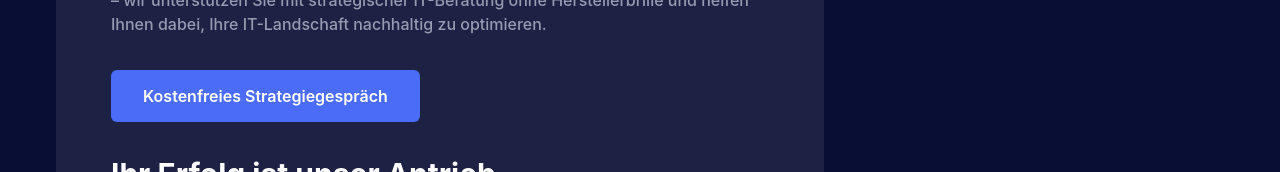
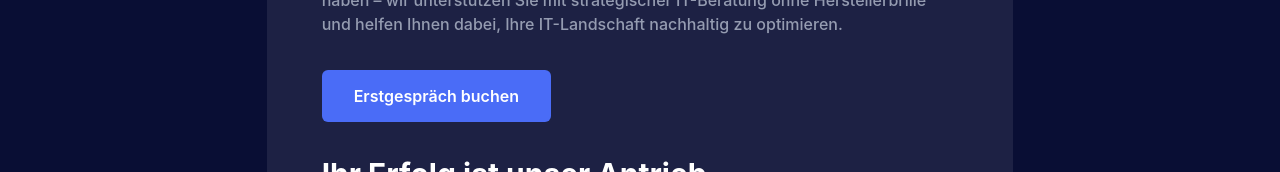
Before and after one commit to aseno-gmbh/aseno-gmbh.github.io, a Next.js app: page /contact in a window 1280 px wide. Shown: the part 463-635 px from the top of the page. Built offline with nearby package versions, Linux system fonts and the light colour scheme.

Commit message:
Kontakt Page Mittig ausrichen + CTA

```diff
--- a/components/Contact/index.jsx
+++ b/components/Contact/index.jsx
@@ -5,7 +5,7 @@
   return (
     <section id="contact" className="relative z-10 overflow-hidden pt-[120px] pb-16 md:pt-[150px] md:pb-[120px] xl:pt-[180px] xl:pb-[160px] 2xl:pt-[210px] 2xl:pb-[200px]">
       <div className="container">
-        <div className="-mx-4 flex flex-wrap">
+        <div className="flex flex-row min-h-screen justify-center items-center">
           <div className="w-full px-4 lg:w-7/12 xl:w-8/12">
             <div
               className="wow fadeInUp mb-12 rounded-md bg-primary/[3%] py-11 px-8 dark:bg-dark sm:p-[55px] lg:mb-5 lg:px-8 xl:p-[55px]"
@@ -27,7 +27,7 @@
                 href="https://outlook.office365.com/owa/calendar/bookingsasenode@aseno.de/bookings/"
                 className="rounded-md bg-primary py-4 px-8 text-base font-semibold text-white duration-300 ease-in-out hover:bg-primary/80"
                 >
-                Kostenfreies Strategiegespräch
+                Erstgespräch buchen
                 </Link>
               </p>
               <h2 className="mb-3 text-2xl font-bold text-black dark:text-white sm:text-3xl lg:text-2xl xl:text-3xl">
```
